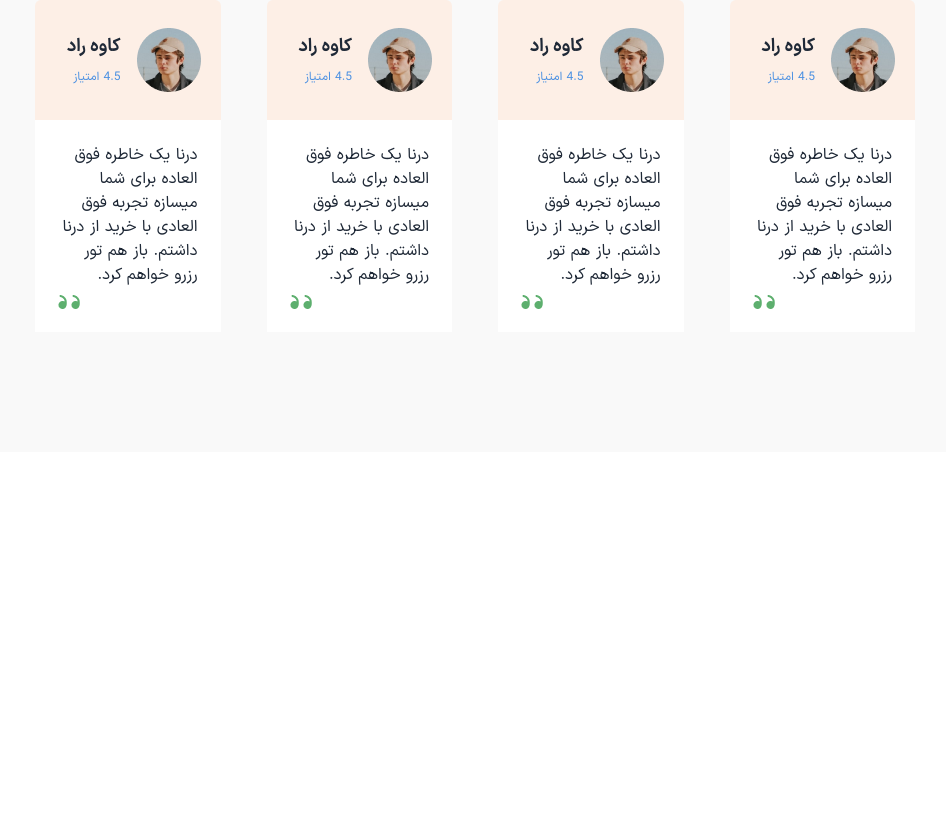
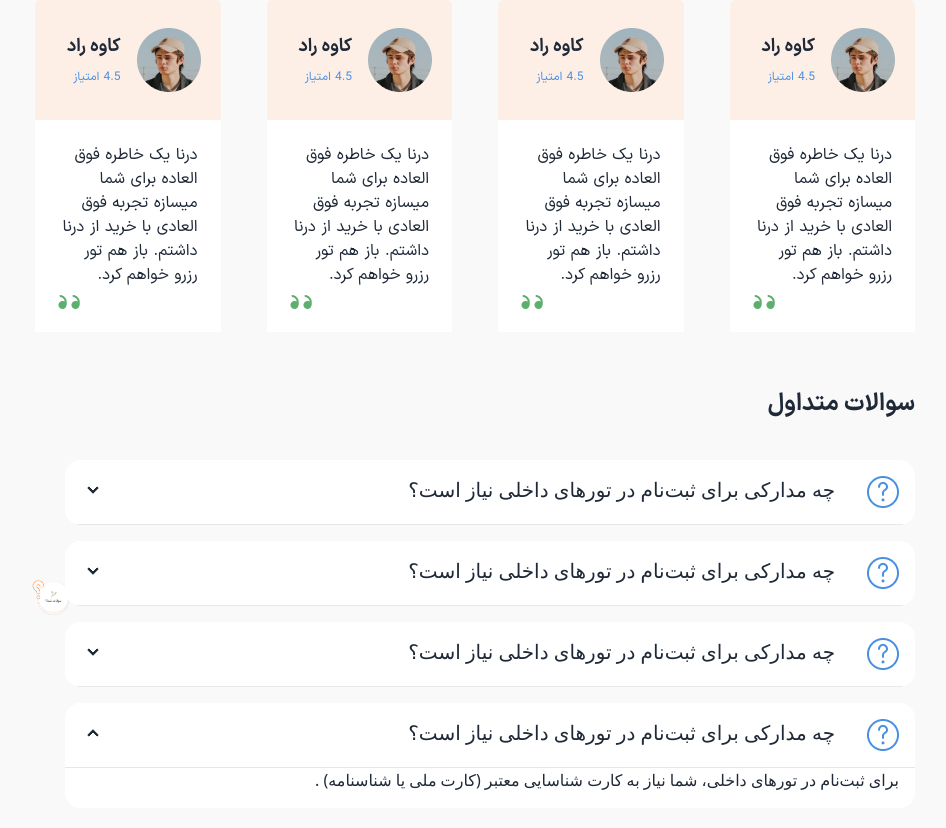
Before and after one commit to ManiAtaei/tour-reservation, a Next.js app: page / in a window 1280 px wide. Shown: the part 3610-4438 px from the top of the page, without its empty margins (165-1111 px from the left). Before the commit the page ends 4062 px from the top, so only its background shows below. Built offline with nearby package versions, Linux system fonts and the light colour scheme.

Commit message:
faq add not responsive

```diff
--- a/src/components/Questions.tsx
+++ b/src/components/Questions.tsx
@@ -1,11 +1,105 @@
 import React from 'react'
 
 function Questions() {
-  return (
-    <div className='mt-8'>
+    return (
+        <div className='mt-10 flex items-center flex-row-reverse justify-between w-full'>
 
-    </div>
-  )
+            <div className='scale-[1.40]' >
+                <img src="/nav-icon/faq.png"  className='' alt="" />
+            </div>
+
+            <div className='flex flex-col gap-4'>
+                <div className='mb-6 text-2xl font-xbold'>
+                    سوالات متداول
+                </div>
+
+                <div className="collapse collapse-arrow bg-base-200 w-[850px] bg-white">
+                    <input type="radio" name="my-accordion-2" defaultChecked />
+                    <div className="collapse-title text-xl font-medium bg-white border-b ">
+                        <div className='flex gap-8'>
+
+                            <div>
+                                <img src="/nav-icon/soal.png" alt="" />
+                            </div>
+
+                            <div>
+                                چه مدارکی برای ثبت‌نام در تورهای داخلی نیاز است؟
+                            </div>
+
+                        </div>
+                    </div>
+                    <div className="collapse-content bg-white ">
+                        <p>برای ثبت‌نام در تورهای داخلی، شما نیاز به کارت شناسایی معتبر (کارت ملی یا شناسنامه) .</p>
+                    </div>
+                </div>
+
+                <div className="collapse collapse-arrow bg-base-200 w-[850px] bg-white">
+                    <input type="radio" name="my-accordion-2" defaultChecked />
+                    <div className="collapse-title text-xl font-medium bg-white border-b ">
+                        <div className='flex gap-8'>
+
+                            <div>
+                                <img src="/nav-icon/soal.png" alt="" />
+                            </div>
+
+                            <div>
+                                چه مدارکی برای ثبت‌نام در تورهای داخلی نیاز است؟
+                            </div>
+
+                        </div>
+                    </div>
+                    <div className="collapse-content bg-white ">
+                        <p>برای ثبت‌نام در تورهای داخلی، شما نیاز به کارت شناسایی معتبر (کارت ملی یا شناسنامه) .</p>
+                    </div>
+                </div>
+
+                <div className="collapse collapse-arrow bg-base-200 w-[850px] bg-white">
+                    <input type="radio" name="my-accordion-2" defaultChecked />
+                    <div className="collapse-title text-xl font-medium bg-white border-b ">
+                        <div className='flex gap-8'>
+
+                            <div>
+                                <img src="/nav-icon/soal.png" alt="" />
+                            </div>
+
+                            <div>
+                                چه مدارکی برای ثبت‌نام در تورهای داخلی نیاز است؟
+                            </div>
+
+                        </div>
+                    </div>
+                    <div className="collapse-content bg-white ">
+                        <p>برای ثبت‌نام در تورهای داخلی، شما نیاز به کارت شناسایی معتبر (کارت ملی یا شناسنامه) .</p>
+                    </div>
+                </div>
+
+                <div className="collapse collapse-arrow bg-base-200 w-[850px] bg-white">
+                    <input type="radio" name="my-accordion-2" defaultChecked />
+                    <div className="collapse-title text-xl font-medium bg-white border-b ">
+                        <div className='flex gap-8'>
+
+                            <div>
+                                <img src="/nav-icon/soal.png" alt="" />
+                            </div>
+
+                            <div>
+                                چه مدارکی برای ثبت‌نام در تورهای داخلی نیاز است؟
+                            </div>
+
+                        </div>
+                    </div>
+                    <div className="collapse-content bg-white ">
+                        <p>برای ثبت‌نام در تورهای داخلی، شما نیاز به کارت شناسایی معتبر (کارت ملی یا شناسنامه) .</p>
+                    </div>
+                </div>
+
+
+
+
+
+            </div>
+        </div>
+    )
 }
 
 export default Questions
```
Also changed, not shown: public/nav-icon/soal.png (added).
